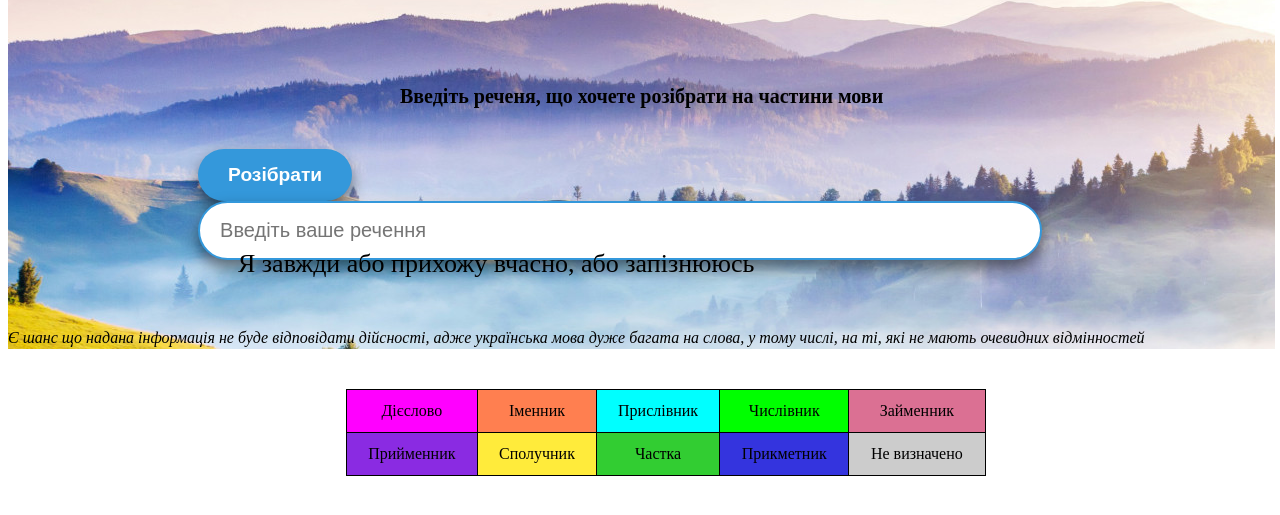
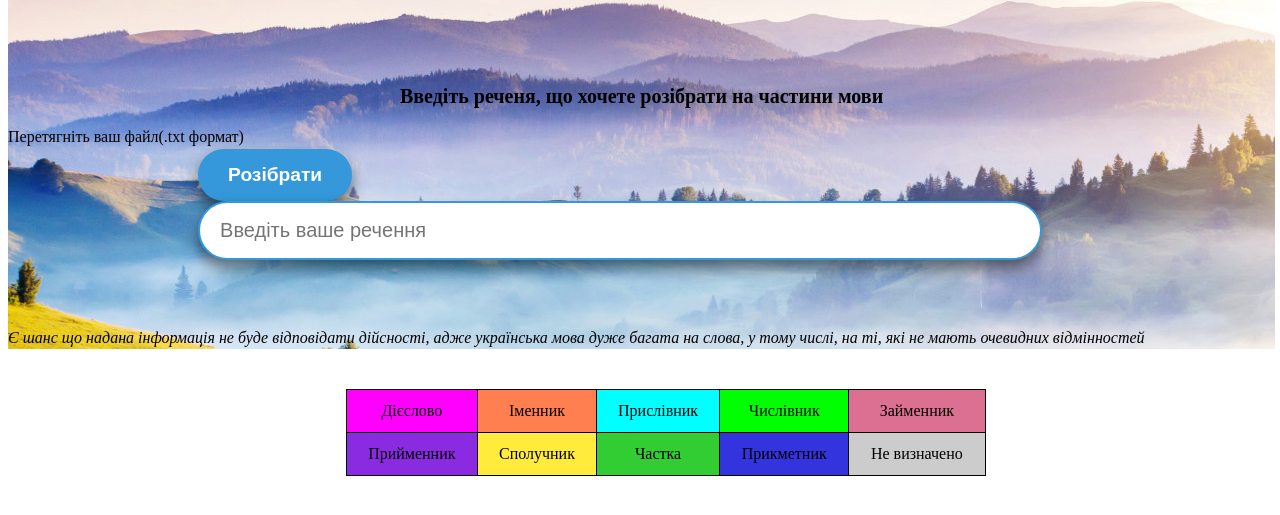
Before and after one commit to OlehOttisko/mtrpz_course_work, a website with bundled scripts: page public/index.html in a window 1280 px wide. Shown: the part 361-876 px from the top of the page. Built offline with nearby package versions, Linux system fonts and the light colour scheme.

Commit message:
Update index.html
Додав зону куди можна переміщувати txt файли для подальшого зчитування даних з них

```diff
--- a/public/index.html
+++ b/public/index.html
@@ -28,8 +28,13 @@
             <button class="cool-button" id="analyze">Розібрати</button>
             <input class="cool-input" id="text" placeholder="Введіть ваше речення" >
         </div>
+
+        <div id="drop-zone" class="drop-zone">
+            Перетягніть ваш файл(.txt формат)
+        </div>
+
         <div class="cool-output" id="output">
-            Я завжди або прихожу вчасно, або запізнююсь<!--Тут буде розбір речення-->
+           <!--Тут буде розбір речення-->
         </div>
         <div class="disclamier">Є шанс що надана інформація не буде відповідати дійсності, адже українська мова дуже багата на слова,
             у тому числі, на ті, які не мають очевидних відмінностей
```
